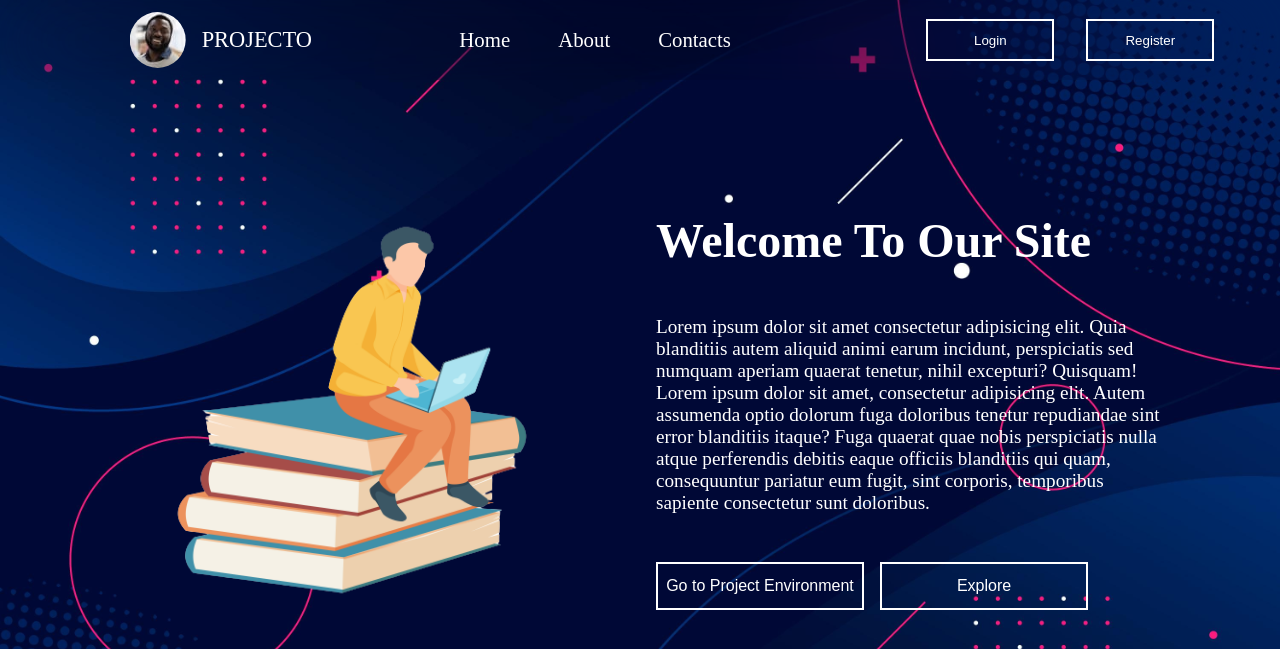
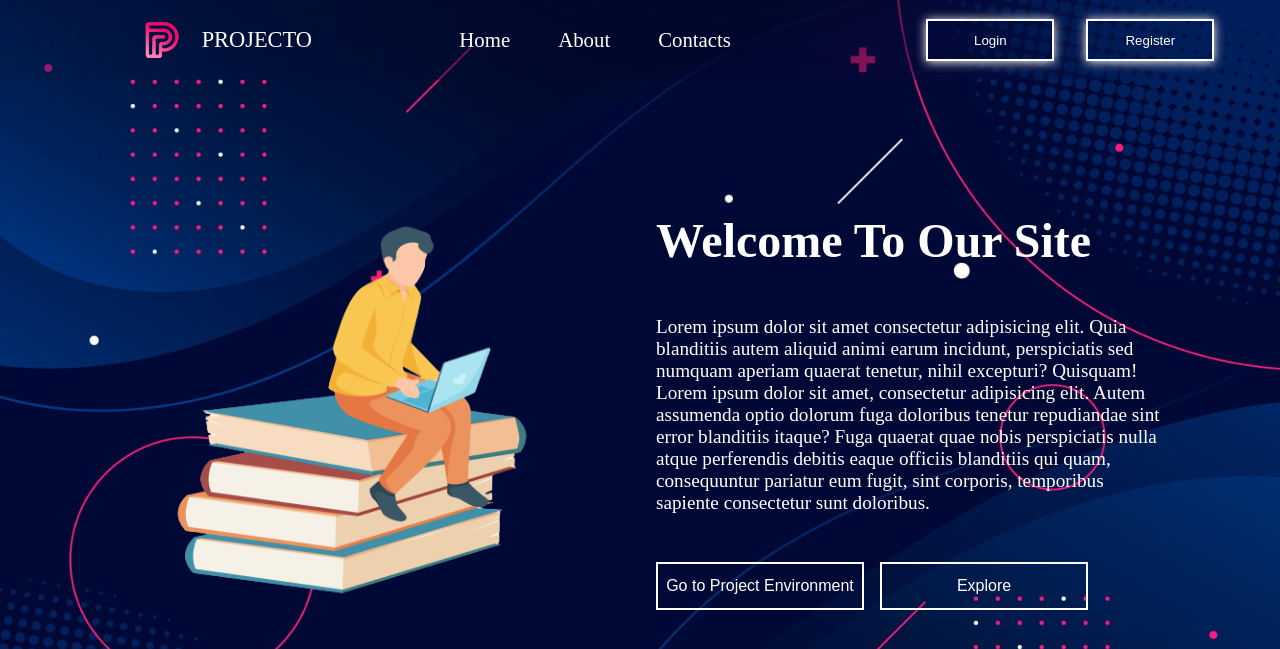
Before and after one commit to Gaurav-822/Projecto, a Flask app: page / in a window 1280 px wide. Shown: the top 649 px of the page. Run offline with Flask 3, Linux system fonts and the light colour scheme; some libraries are stand-ins or nearby versions.

Commit message:
error free

```diff
--- a/app.py
+++ b/app.py
@@ -88,9 +88,11 @@
 @app.route("/project_env")
 # @login_required
 def project_env():
-    if session['user_id'] == False:
+    try:
+        if session['user_id']:
+            return render_template("after-login.html")
+    except:
         return render_template("before-login.html")
-    return render_template("after-login.html")
 
 
 @app.route("/login", methods=['GET', 'POST'])
--- a/static/styles/duplicate.css
+++ b/static/styles/duplicate.css
@@ -33,13 +33,15 @@
   }
   .left {
     display: flex;
-    column-gap: 1rem;
+    column-gap: 0.5rem;
     align-items: center;
     justify-content: center;
     margin-right: -3rem;
   }
   .left img {
     clip-path: circle();
+    height: 4rem;
+  width: 4rem;
   }
   .left p {
     color: white;
--- a/static/styles/style.css
+++ b/static/styles/style.css
@@ -35,13 +35,15 @@
 }
 .left {
   display: flex;
-  column-gap: 1rem;
+  column-gap: 0.5rem;
   align-items: center;
   justify-content: center;
   margin-right: -3rem;
 }
 .left img {
   clip-path: circle();
+  height: 4rem;
+  width: 4rem;
 }
 .left p {
   color: white;
--- a/static/styles/style1.css
+++ b/static/styles/style1.css
@@ -37,6 +37,8 @@
   }
   .left img {
     clip-path: circle();
+    height: 4rem;
+  width: 4rem;
   }
   .left p {
     color: white;
--- a/templates/layout.html
+++ b/templates/layout.html
@@ -2,26 +2,6 @@
  <html lang="en">
     <head>
         <title>PROJECTO</title>
-        <!-- Get Bootstrap
-        <link rel="stylesheet" href="https://maxcdn.bootstrapcdn.com/bootstrap/3.4.1/css/bootstrap.min.css">
-        <script src="https://ajax.googleapis.com/ajax/libs/jquery/3.6.3/jquery.min.js"></script>
-        <script src="https://maxcdn.bootstrapcdn.com/bootstrap/3.4.1/js/bootstrap.min.js"></script>
-        Get google fonts
-        <link rel="preconnect" href="https://fonts.googleapis.com">
-        <link rel="preconnect" href="https://fonts.gstatic.com" crossorigin>
-        <link href="https://fonts.googleapis.com/css2?family=Raleway:wght@200&display=swap" rel="stylesheet">
-        <link rel="stylesheet" href="https://fonts.googleapis.com/css?family=Sofia">
-
-        <link rel="preconnect" href="https://fonts.googleapis.com">
-        <link rel="preconnect" href="https://fonts.gstatic.com" crossorigin>
-        <link href="https://fonts.googleapis.com/css2?family=Inter:wght@500;800;900&display=swap" rel="stylesheet">
-        Get W3schools css
-        <link rel="stylesheet" href="https://www.w3schools.com/w3css/4/w3.css">
-        <link rel="stylesheet" href="https://www.w3schools.com/lib/w3-colors-2019.css">
-        <link rel="stylesheet" href="https://cdnjs.cloudflare.com/ajax/libs/font-awesome/4.7.0/css/font-awesome.min.css">
-        <link rel="stylesheet" href="https://www.w3schools.com/w3css/4/w3.css">
-        <link rel="stylesheet" href="https://www.w3schools.com/w3css/4/w3.css"> -->
-        <!-- Specifing the character encoding -->
         <meta charset="utf-8">
         <meta name="viewport" content="initial-scale=1, width=device-width">
         <!-- Icon -->
@@ -46,16 +26,22 @@
                 <p style="font-size: 1.4rem;">PROJECTO</p>
             </div>
             <div class="middle" id="middle">
-                <a href="/">Home</a>
-                <a href="">About</a>
-                <a href="">Contacts</a>
+                <a href="/" style="text-decoration: none;">Home</a>
+                <a href="" style="text-decoration: none;">About</a>
+                <a href="" style="text-decoration: none;">Contacts</a>
             </div>
             <div class="right">
                 {% if session['user_id'] %}
                 <a href="/logout"><button class="btn">Logout</button></a>
                 {% else %}
-                <a href="/login"><button class="btn">Login</button></a>
-                <a href="/register"><button class="btn">Register</button></a>
+                <a href="/login"><button class="btn" style=" background: transparent;
+                    border: 2px solid white;
+                    color: white;
+                    box-shadow: 0px 1px 10px 0px white;">Login</button></a>
+                <a href="/register"><button class="btn" style=" background: transparent;
+                    border: 2px solid white;
+                    color: white;
+                    box-shadow: 0px 1px 10px 0px white;">Register</button></a>
                 {% endif %}
             </div>
         </nav>
```
Also changed, not shown: data.db, static/images/image-jonathan.jpg, templates/after-login.js (added), 2 other files.
